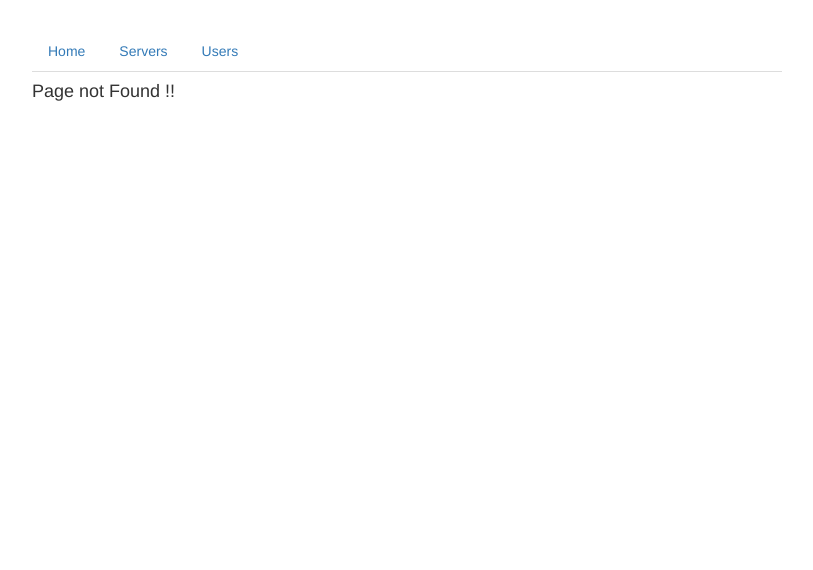
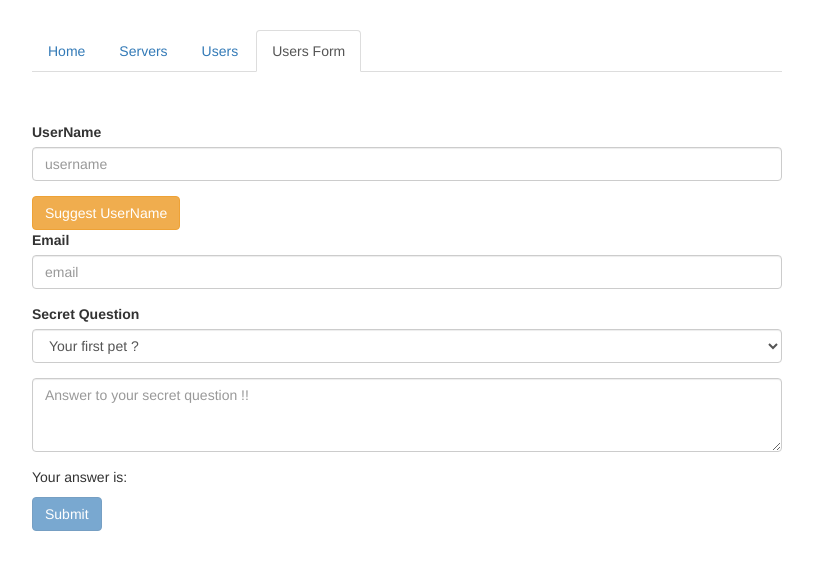
Before and after one commit to savitri26m/angularRouting, an Angular app: page /usersForm in a window 1280 px wide. Before the commit this address led to /not-found. Shown: the top 570 px of the page, without its empty margins (233-1046 px from the left). Built offline with nearby package versions, Linux system fonts and the light colour scheme.

Commit message:
added one-way, two-way and no binding in Userform

```diff
--- a/src/app/app-routing.module.ts
+++ b/src/app/app-routing.module.ts
@@ -12,9 +12,11 @@ import { AuthGuard } from "./auth-guard.service";
 import { CanDeactivateGuardService } from "./can-deactivate-guard.service";
 import { ErrorPageComponent } from "./error-page/error-page.component";
 import { ServerResolver } from "./server-resolver.service";
+import { UsersFormComponent } from "./forms/template-driven/users-form/users-form.component";
 
 const appRoutes: Routes = [
     {path: '', component: HomeComponent},
+    {path: 'usersForm', component: UsersFormComponent},
     {path: 'users', component: UsersComponent, children: [
       {path: ':id/:name', component: UserComponent}
     ] },
--- a/src/app/app.component.html
+++ b/src/app/app.component.html
@@ -11,6 +11,9 @@
         </li>
         <li role="presentation" routerLinkActive="active" >
           <a [routerLink]="['/users']">Users</a>
+        </li>
+        <li role="presentation" routerLinkActive="active" >
+          <a [routerLink]="['/usersForm']">Users Form</a>
         </li>
       </ul>
     </div>
--- a/src/app/app.module.ts
+++ b/src/app/app.module.ts
@@ -17,6 +17,7 @@ import { AuthService } from './auth-service.service';
 import { CanDeactivateGuardService } from './can-deactivate-guard.service';
 import { ErrorPageComponent } from './error-page/error-page.component';
 import { ServerResolver } from './server-resolver.service';
+import { UsersFormComponent } from './forms/template-driven/users-form/users-form.component';
 
 @NgModule({
   declarations: [
@@ -28,7 +29,8 @@ import { ServerResolver } from './server-resolver.service';
     EditServerComponent,
     ServerComponent,
     PageNotFoundComponent,
-    ErrorPageComponent
+    ErrorPageComponent,
+    UsersFormComponent
   ],
   imports: [
     BrowserModule,
--- /dev/null
+++ b/src/app/forms/template-driven/users-form/users-form.component.css
@@ -0,0 +1,7 @@
+form {
+    margin-top: 50px;;
+}
+
+.has-error{
+    border: 1px solid red;
+}
--- /dev/null
+++ b/src/app/forms/template-driven/users-form/users-form.component.html
@@ -0,0 +1,37 @@
+<form (ngSubmit)="onSubmit(f)" #f="ngForm">
+    <div class="form-group">
+      <label for="username">UserName</label>
+      <input type="text" class="form-control" ngModel
+        required name="username"
+        id="username" placeholder="username">
+    </div>
+    <button class="btn btn-warning" type="button">Suggest UserName</button>
+
+    <!-- example of no binding  -->
+    <div class="form-group">
+      <label for="email">Email</label>
+      <input type="email" class="form-control"
+        [ngClass]="{'has-error': email.touched && email.invalid}" ngModel
+       required email #email="ngModel" name="email" id="email" placeholder="email">
+       <span class="help-block" *ngIf="email.invalid && email.touched" >Enter valid email !</span>
+    </div>
+
+    <!-- one way binding to pre populate default question -->
+    <div class="form-group">
+      <label for="secret">Secret Question</label>
+      <select id="secret" [ngModel]="defaultQuestion" name="secret"
+      class="form-control">
+        <option value="pet">Your first pet ?</option>
+        <option value="teacher">Your first teacher ?</option>
+      </select>
+    </div>
+
+    <!-- example of two-way data binding  -->
+    <div class="form-group">
+        <textarea placeholder="Answer to your secret question !!"
+         name="questionAnswer" rows="3" class="form-control" [(ngModel)]="answer"></textarea>
+    </div>
+    <p>Your answer is: {{answer}}</p>
+
+    <button type="submit" [disabled]="!f.valid" class="btn btn-primary">Submit</button>
+  </form>
--- /dev/null
+++ b/src/app/forms/template-driven/users-form/users-form.component.ts
@@ -0,0 +1,32 @@
+import { Component, OnInit, ViewChild, ElementRef } from '@angular/core';
+import { NgForm } from '@angular/forms';
+
+@Component({
+  selector: 'app-users-form',
+  templateUrl: './users-form.component.html',
+  styleUrls: ['./users-form.component.css']
+})
+export class UsersFormComponent implements OnInit {
+  @ViewChild('f') userForm: ElementRef;
+
+  defaultQuestion = "pet";
+  answer="";
+
+  constructor() { }
+
+  ngOnInit(): void {
+  }
+
+  suggestUserName() {
+    const suggestedName = "SuperUser";
+  }
+
+  // onSubmit(formEl: NgForm){
+  //   console.log(formEl.value);
+  // }
+
+  onSubmit(){
+    console.log(this.userForm);
+  }
+
+}
```
